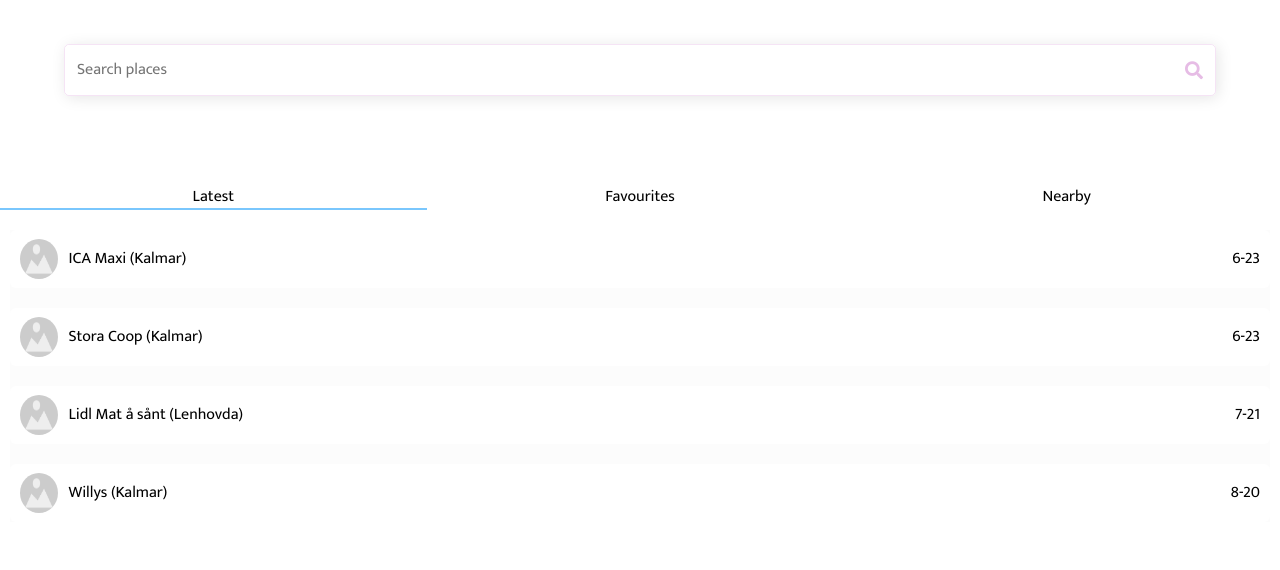
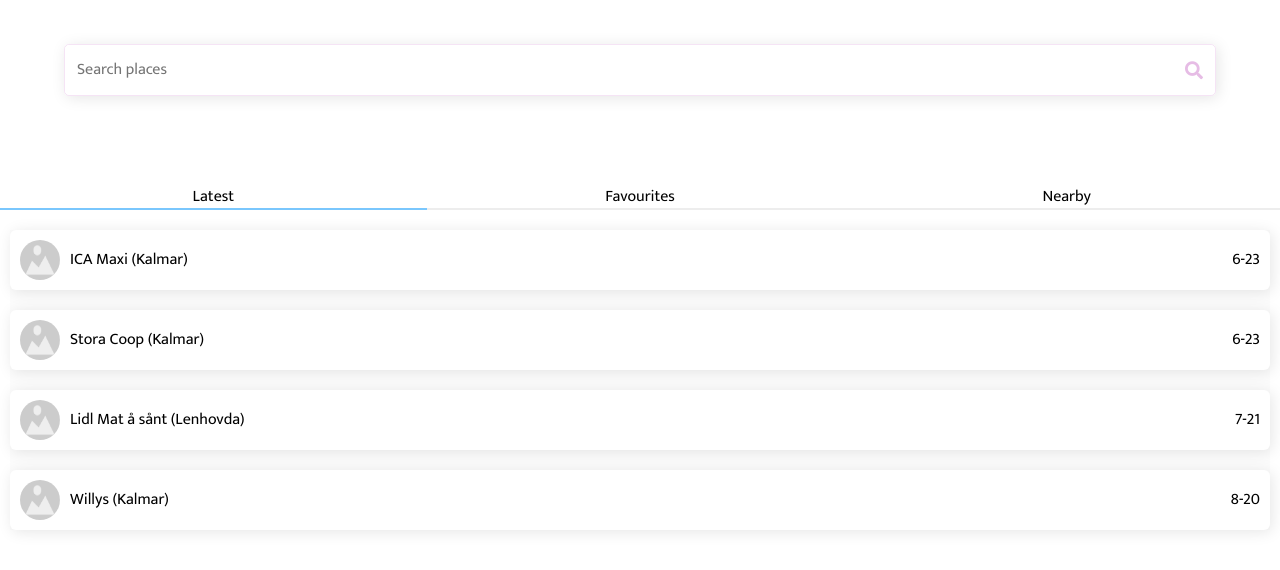
Before and after one commit to goa-codebet/flockerrty, a React (Create React App) app: page / in a window 1280 px wide. Shown: the top 570 px of the page. Built offline with nearby package versions, Linux system fonts and the light colour scheme.

Commit message:
finish place list item

```diff
--- a/src/components/place-list-item/index.js
+++ b/src/components/place-list-item/index.js
@@ -3,7 +3,7 @@
 import './style.scss';
 
 const PlaceListItem = ({ thumbnail, name, city, hours, heatmap }) => (
-  <div className="PlaceListItem elevation-2">
+  <div className="PlaceListItem shadow">
     <div className="PlaceListItem__thumbnail">
       <img src={thumbnail} loading="lazy" alt={name} />
     </div>
--- a/src/components/place-list-item/style.scss
+++ b/src/components/place-list-item/style.scss
@@ -1,7 +1,6 @@
 .PlaceListItem {
   display: flex;
   align-items: center;
-  height: 58px;
   background: #fff;
   border-radius: 6px;
   padding: 10px;
@@ -21,6 +20,7 @@
 
   &__content {
     width: 100%;
+    flex: 1;
 
     &__header {
       display: flex;
--- a/src/components/tab-view/style.scss
+++ b/src/components/tab-view/style.scss
@@ -11,9 +11,10 @@
       width: 100%;
       padding: 3px 10px;
       text-align: center;
+      border-bottom: solid 2px $light-gray;
 
       &--active {
-        border-bottom: solid 2px $secondary-blue;
+        border-color: $secondary-blue;
       }
     }
   }
--- a/src/styles/_colors.scss
+++ b/src/styles/_colors.scss
@@ -3,3 +3,4 @@
 $lilac: #cad5ff;
 $primary-pink: #e6bce5;
 $secondary-pink: #c684a7;
+$light-gray: #ededed;
```
